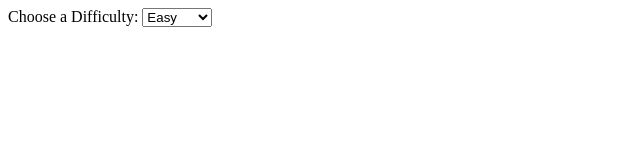
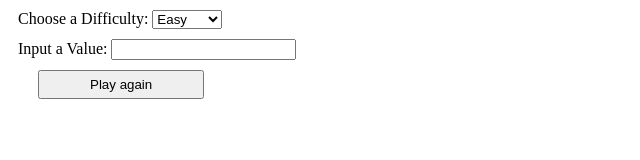
Before and after one commit to Ala-ADN/TP-Web-1, a plain HTML site: page index.html in a window 1280 px wide. Shown: the whole page, without its empty margins (0-640 px from the left). Drawn offline with Linux system fonts and the light colour scheme.

Commit message:
ui aquired

```diff
--- a/index.html
+++ b/index.html
@@ -3,15 +3,22 @@
 <head>
     <meta charset="UTF-8">
     <meta name="viewport" content="width=device-width, initial-scale=1.0">
-    <title>Document</title>
+    <link href="stylesheet.css" rel ="stylesheet"></link>
+    <title>Wanna Play a Game</title>
 </head>
 <body>
+    <div class = "diff">
         <label>Choose a Difficulty:</label>
         <select name="difficulty" id="difficulty">
             <option value="Easy">Easy</option>
             <option value="Medium">Medium</option>
             <option value="Hard">Hard</option>
         </select>
-
+    </div>
+    <div class ="value">
+        <label>Input a Value: </label>
+        <input type="text"/>
+    </div>
+    <button class="again">Play again</button>
 </body>
 </html>
--- a/stylesheet.css
+++ b/stylesheet.css
@@ -0,0 +1,7 @@
+div{
+    margin: 10px;
+}
+.again{
+    margin-left: 30px ;
+    padding: 5px 50px;
+}
```
Lines whose indentation alone changed are shown as unchanged.
